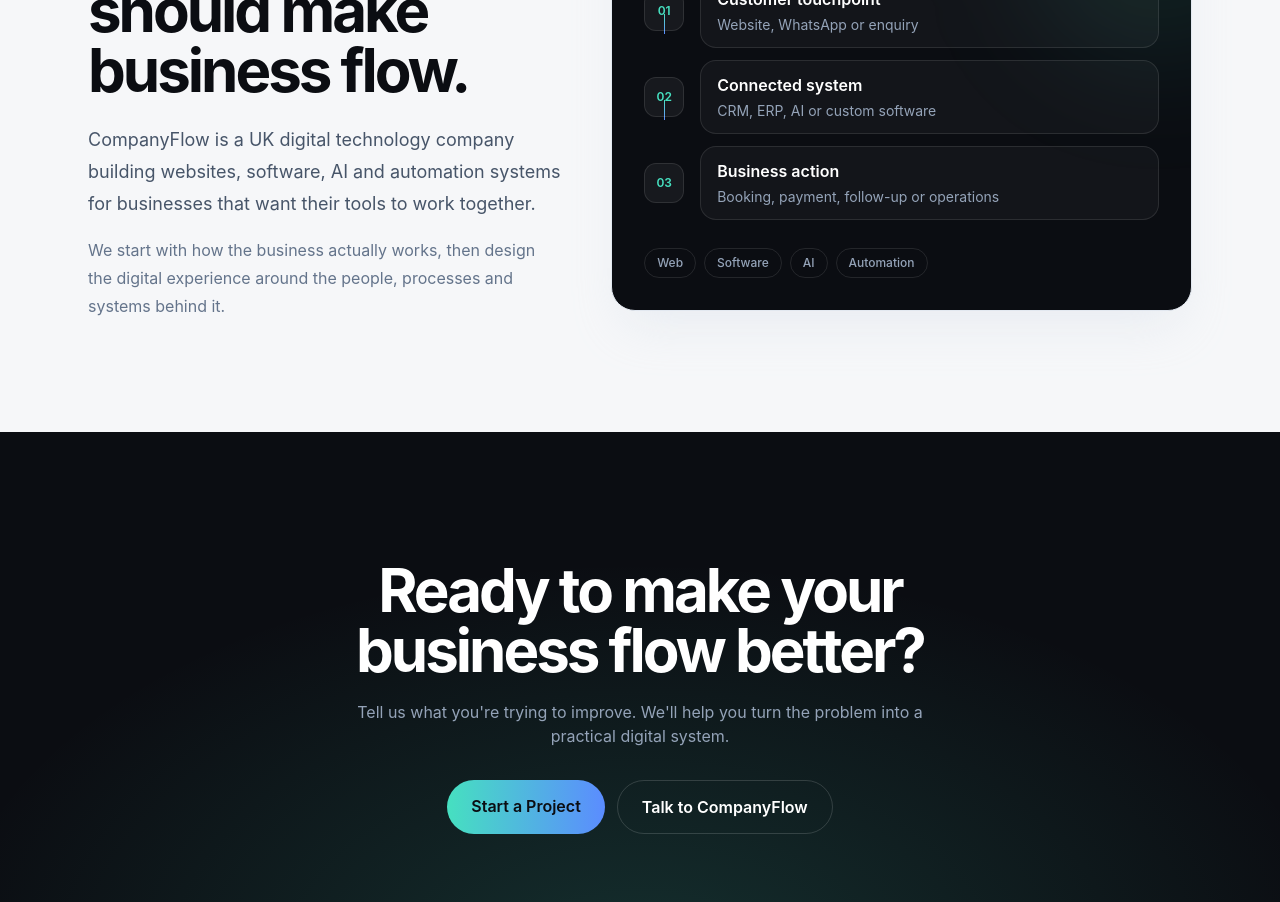
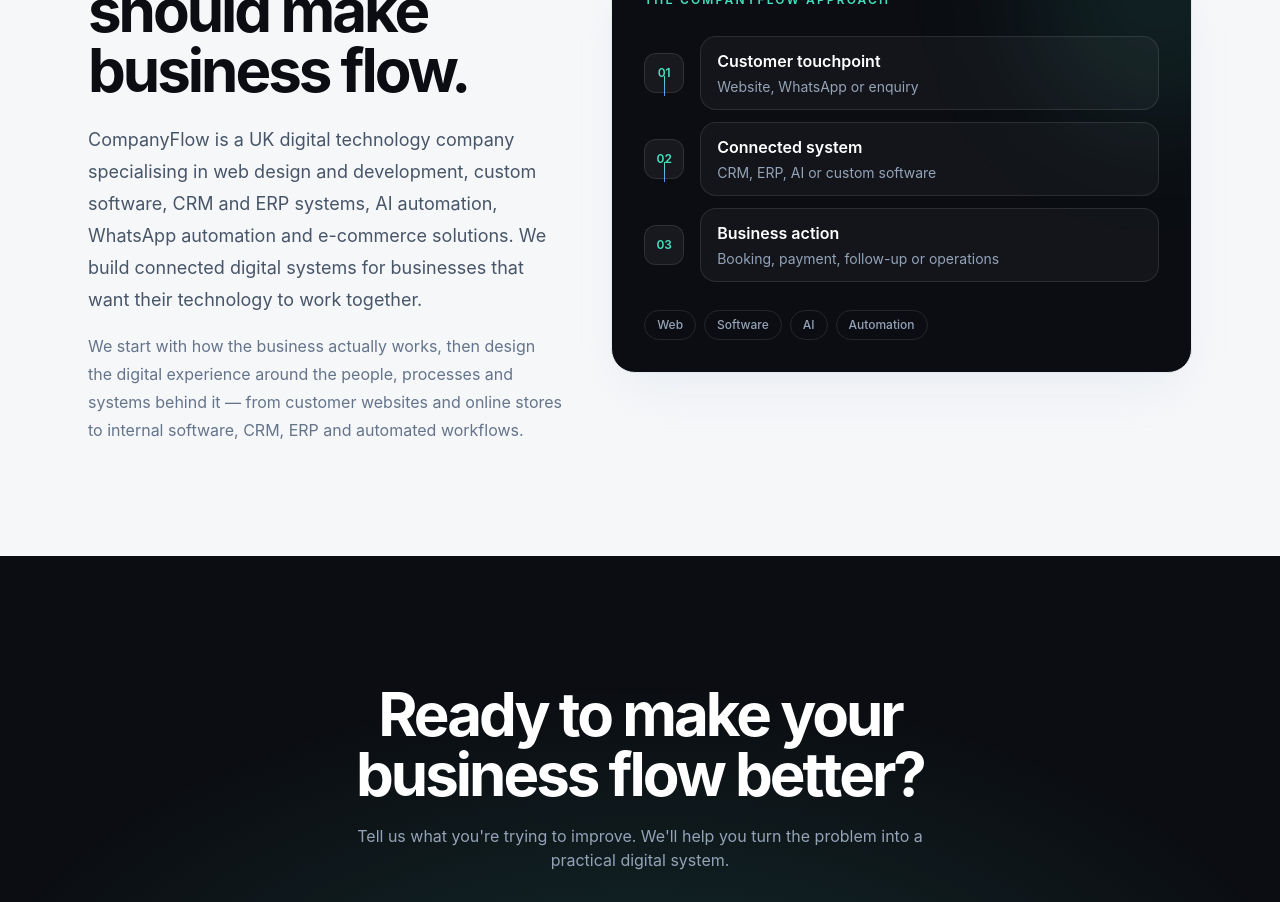
Before and after one commit to bolt50506-lab/CompanyFLow-Website, a Next.js app: page / in a window 1280 px wide. Shown: the part 6940-7842 px from the top of the page. Built offline with nearby package versions, Linux system fonts and the light colour scheme.

Commit message:
Expand service-focused SEO content in About section

```diff
--- a/components/about/About.tsx
+++ b/components/about/About.tsx
@@ -8,8 +8,8 @@
    <Reveal>
     <p className="mb-3 text-sm font-semibold text-acc2">About CompanyFlow</p>
     <h2 className="max-w-[13ch] text-4xl font-bold tracking-tighter sm:text-6xl">Technology should make business flow.</h2>
-    <p className="mt-6 max-w-xl text-lg leading-8 text-slate-600">CompanyFlow is a UK digital technology company building websites, software, AI and automation systems for businesses that want their tools to work together.</p>
-    <p className="mt-4 max-w-xl leading-7 text-slate-500">We start with how the business actually works, then design the digital experience around the people, processes and systems behind it.</p>
+    <p className="mt-6 max-w-xl text-lg leading-8 text-slate-600">CompanyFlow is a UK digital technology company specialising in web design and development, custom software, CRM and ERP systems, AI automation, WhatsApp automation and e-commerce solutions. We build connected digital systems for businesses that want their technology to work together.</p>
+    <p className="mt-4 max-w-xl leading-7 text-slate-500">We start with how the business actually works, then design the digital experience around the people, processes and systems behind it — from customer websites and online stores to internal software, CRM, ERP and automated workflows.</p>
    </Reveal>
    <Reveal delay={.08}>
     <div className="relative overflow-hidden rounded-3xl border border-slate-200 bg-ink p-6 text-white shadow-2xl shadow-slate-300/30 sm:p-8">
```
